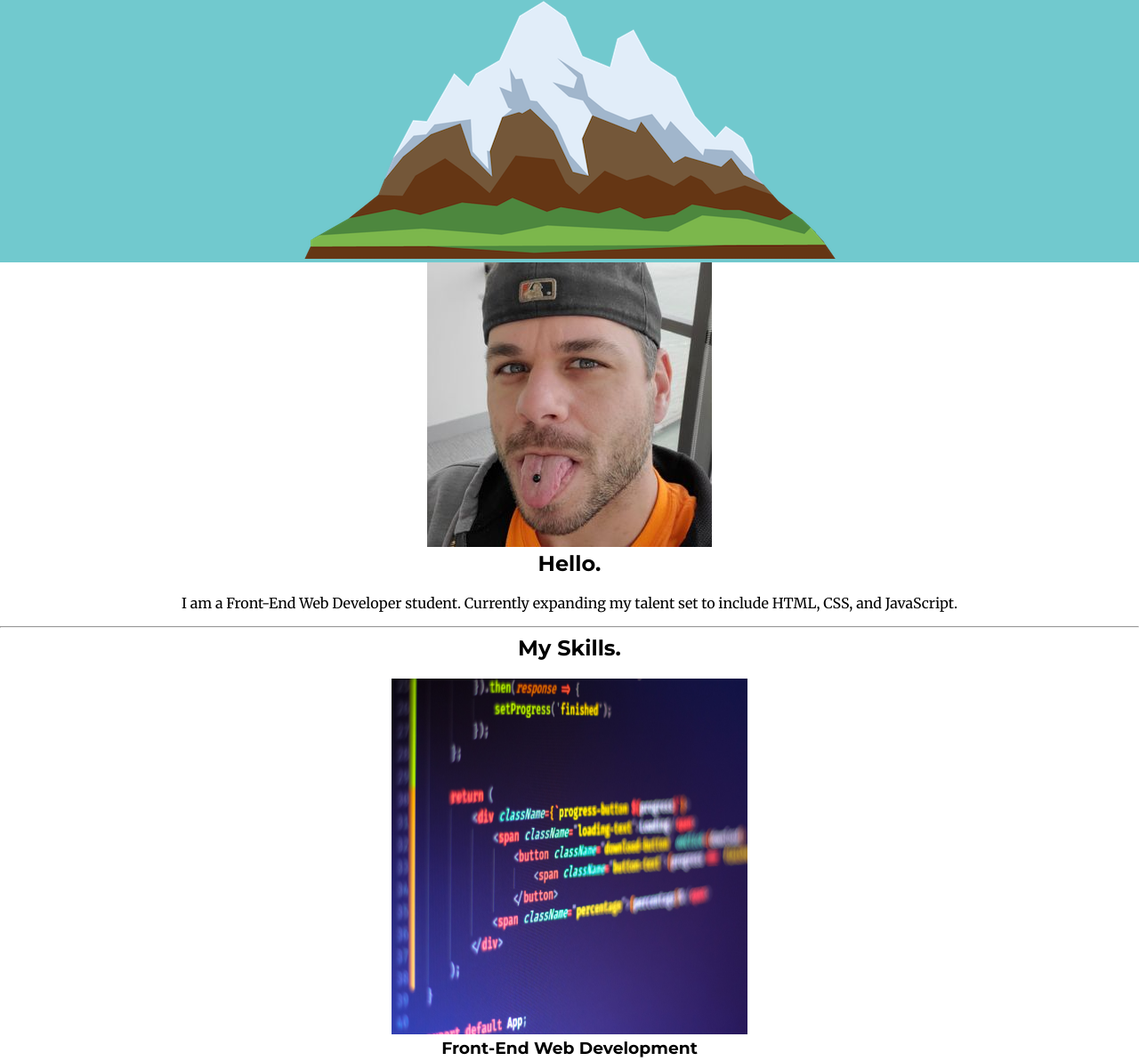
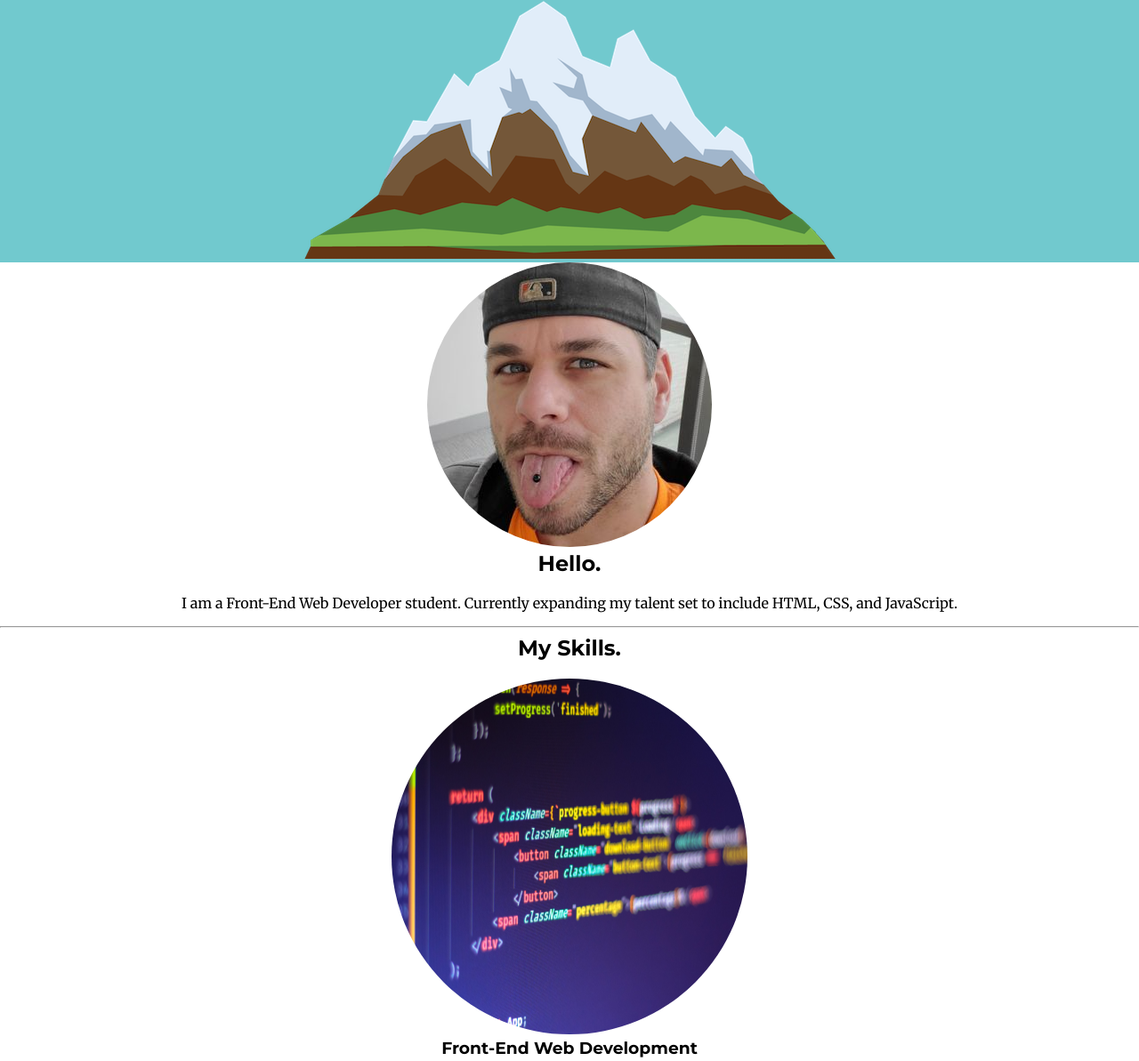
Before and after one commit to alleng12345/FreelanceDeveloper, a plain HTML site: page index.html in a window 1280 px wide. Shown: the part 242-1435 px from the top of the page at 89% size. Drawn offline with Linux system fonts and the light colour scheme.

Commit message:
updated picture style .profile_pic{} and .pic1{} in style.css

```diff
--- a/css/styles.css
+++ b/css/styles.css
@@ -46,7 +46,12 @@ h3 {
 .underlined {
   text-decoration: underline;
 }
+.profile_pic{
+  border-radius: 250px;
+
+}
 .pic1{
+  border-radius: 400px;
   width:400px;
   height:400px;
 }
--- a/index.html
+++ b/index.html
@@ -18,7 +18,7 @@
   </div>
   <div class="middle-container">
     <div class="profile">
-      <img src="images/bio_pic.jpg" alt="Allen's Profile Picture">
+      <img class="profile_pic" src="images/bio_pic.jpg" alt="Allen's Profile Picture">
       <h2>Hello.</h2>
       <p>I am a Front-End Web Developer student. Currently expanding my talent set to include HTML, CSS, and JavaScript.</p>
     </div>
```
